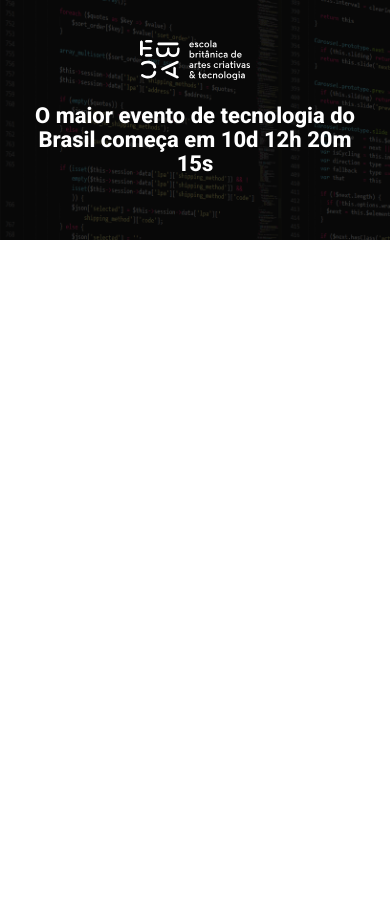
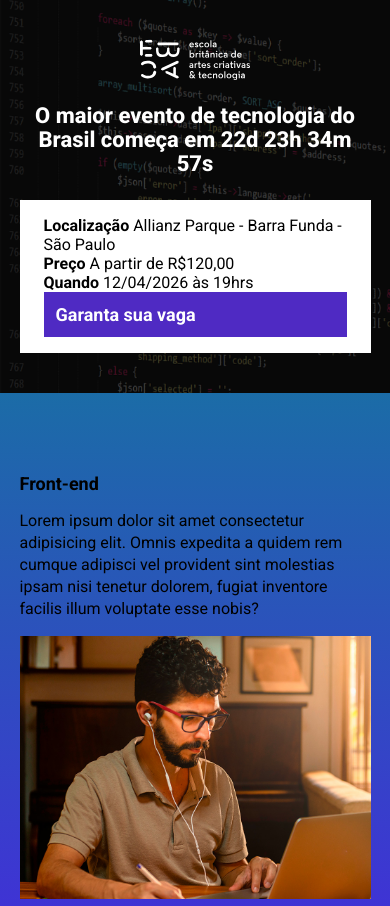
Before and after one commit to marielikaspar/ebac_tech_talks, a website built with Parcel: page src/index.html in a window 390 px wide. Shown: the top 906 px of the page. Before the commit the page ends 844 px from the top, so only its background shows below. Built offline with nearby package versions, Linux system fonts and the light colour scheme.

Commit message:
criando a contagem regressiva

```diff
--- a/package.json
+++ b/package.json
@@ -4,6 +4,7 @@
   "description": "",
   "scripts": {
     "dev": "parcel src/index.html src/styles/main.scss src/scripts/main.js",
+    "build": "parcel build src/index.html",
     "test": "echo \"Error: no test specified\" && exit 1"
   },
   "keywords": [],
--- a/src/index.html
+++ b/src/index.html
@@ -8,18 +8,79 @@
 <link rel="preconnect" href="https://fonts.gstatic.com" crossorigin>
 <link href="https://fonts.googleapis.com/css2?family=Roboto:ital,wght@0,100..900;1,100..900&display=swap" rel="stylesheet">
     <link rel="stylesheet" href="styles/main.scss">
+      <link rel="stylesheet" href="https://unpkg.com/aos@next/dist/aos.css" />
 </head>
 <body>
     <header class="hero">
         <div class="container">
             <img class="hero__logo" src="./images/ebac_logo.svg" alt="EBAC">
             <p class="hero__text">
-                O maior evento de tecnologia do Brasil começa em 10d 12h 20m 15s
+                O maior evento de tecnologia do Brasil começa em <span id="contador"></span>
             </p>
+            <div class="infos-bar">
+                <ul class="infos-bar__infos">
+                    <li class="infos-bar__infos__item">
+                        <b>Localização</b>
+                        Allianz Parque - Barra Funda - São Paulo
+                    </li>
+                    <li class="infos-bar__infos__item">
+                        <b>Preço</b>
+                        A partir de R$120,00
+                    </li>
+                    <li class="infos-bar__infos__item">
+                        <b>Quando</b>
+                        12/04/2026 às 19hrs
+                    </li>
+                </ul>
 
+                <a href="#" class="button button--primary">
+                    Garanta sua vaga
+                </a>
+            </div>
         </div>
     </header>
 
+    <section class="event event--frontend">
+        <div class="container" data-aos="fade-right">
+            <div class="event__details">
+                <h2 class="event__details__title">Front-end</h2>
+                <p class="event__details__description">Lorem ipsum dolor sit amet consectetur adipisicing elit. Omnis expedita a quidem rem cumque adipisci vel provident sint molestias ipsam nisi tenetur dolorem, fugiat inventore facilis illum voluptate esse nobis?</p>
+            </div>
+            <img class="event__image" src="./images/frontend.png" alt="front-end">
+        </div>
+    </section>
+
+    <section class="event event--ui-ux event--image-left">
+        <div class="container" data-aos="fade-left">
+            <div class="event__details">
+                <h2 class="event__details__title">UI/UX</h2>
+                <p class="event__details__description">Lorem ipsum dolor sit amet consectetur adipisicing elit. Omnis expedita a quidem rem cumque adipisci vel provident sint molestias ipsam nisi tenetur dolorem, fugiat inventore facilis illum voluptate esse nobis?</p>
+            </div>
+            <img class="event__image" src="./images/ui-ux.png" alt="front-end">
+        </div>
+    </section>
+
+    <section class="event event--data-science">
+        <div class="container" data-aos="fade-right">
+            <div class="event__details">
+                <h2 class="event__details__title">Data Science</h2>
+                <p class="event__details__description">Lorem ipsum dolor sit amet consectetur adipisicing elit. Omnis expedita a quidem rem cumque adipisci vel provident sint molestias ipsam nisi tenetur dolorem, fugiat inventore facilis illum voluptate esse nobis?</p>
+            </div>
+            <img class="event__image" src="./images/data.png" alt="front-end">
+        </div>
+    </section>
+
+    <section class="event event--backend event--image-left">
+        <div class="container" data-aos="fade-left">
+            <div class="event__details">
+                <h2 class="event__details__title">Backend</h2>
+                <p class="event__details__description">Lorem ipsum dolor sit amet consectetur adipisicing elit. Omnis expedita a quidem rem cumque adipisci vel provident sint molestias ipsam nisi tenetur dolorem, fugiat inventore facilis illum voluptate esse nobis?</p>
+            </div>
+            <img class="event__image" src="./images/backend.png" alt="front-end">
+        </div>
+    </section>
+
 </body>
+<script src="https://unpkg.com/aos@next/dist/aos.js"></script>
 <script src="./scripts/main.js"></script>
 </html>
--- a/src/scripts/main.js
+++ b/src/scripts/main.js
@@ -0,0 +1,27 @@
+AOS.init();
+
+const dataDoEvento = new Date("Apr 12, 2026 19:00:00");
+const timeStampDoEvento = dataDoEvento.getTime();
+
+const contaAsHoras = setInterval(function() {
+    const agora = new Date();
+    const timeStampAtual = agora.getTime();
+
+    const distanciaAteOEvento = timeStampDoEvento - timeStampAtual;
+
+    const diaEmMs = 1000 * 60 * 60 * 24;
+    const horaEmMs = 1000 * 60 * 60;
+    const minutoEmMs = 1000 * 60;
+
+    const diasAteOEvento = Math.floor(distanciaAteOEvento / diaEmMs);
+    const horasAteOEvento = Math.floor((distanciaAteOEvento % diaEmMs) / horaEmMs);
+    const minutosAteOEvento = Math.floor((distanciaAteOEvento % horaEmMs) /minutoEmMs);
+    const segundosAteOEvento = Math.floor((distanciaAteOEvento % minutoEmMs) / 1000);
+
+    document.getElementById('contador').innerHTML = `${diasAteOEvento}d ${horasAteOEvento}h ${minutosAteOEvento}m ${segundosAteOEvento}s`;
+
+    if(distanciaAteOEvento < 0) {
+        clearInterval(contaAsHoras);
+        document.getElementById('contador').innerHTML = 'Evento Expirado';
+    }
+}, 1000);
--- /dev/null
+++ b/src/styles/_event.scss
@@ -0,0 +1,60 @@
+@use "variables";
+
+.event {
+    padding: 80px 0;
+
+    &--frontend {
+         background-image: linear-gradient( variables.$blue1, variables.$blue2);
+    }
+    &--ui-ux {
+         background-image: linear-gradient( variables.$blue2, variables.$pink);
+    }
+    &--data-science {
+         background-image: linear-gradient( variables.$pink, variables.$yellow);
+    }
+    &--backend {
+         background-image: linear-gradient( variables.$yellow, variables.$pink);
+    }
+    &--image-left {
+        .container{
+            flex-direction: row-reverse;
+        }
+    }
+
+    .container {
+        display: flex;
+        gap: 40px;
+    }
+
+    &__image {
+        max-width: 360px;
+    }
+
+    &__details {
+
+        &__title {
+            font-size: 18px;
+            font-weight: bold;
+            margin-bottom: 16px;
+        }
+
+        &__description {
+            line-height: 22px;
+        }
+    }
+
+    @media (max-width: 640px) {
+        .container {
+            display: block;
+        }
+
+        &__image {
+            width: 100%;
+        }
+
+        &__details {
+            margin-right: 0;
+            margin-bottom: 16px;
+        }
+    }
+}
--- a/src/styles/_hero.scss
+++ b/src/styles/_hero.scss
@@ -1,3 +1,5 @@
+@use "./variables";
+
 .hero {
     padding-top: 64px;
     padding-bottom: 100px;
@@ -16,7 +18,7 @@
         left: 0;
         width: 100%;
         height: 100%;
-        background-color: #000;
+        background-color: variables.$secondaryTextColor;
         content: '';
         opacity: 0.7;
     }
@@ -29,6 +31,7 @@
         line-height: 56px;
         font-weight: 800;
         text-align: center;
+        color: variables.$textColor;
     }
 
     &__logo {
@@ -48,6 +51,6 @@
             font-size: 22px;
             line-height: 24px;
             margin: 24px 0;
-        }
+         }
     }
 }
--- /dev/null
+++ b/src/styles/_variables.scss
@@ -0,0 +1,9 @@
+
+$textColor: #fff;
+$secondaryTextColor: #000;
+
+$blue1:#1B6CA7;
+$blue2: #442BDB;
+$pink: #89223B;
+$yellow: #9C791D;
+$purple: #4F2AC3;
--- /dev/null
+++ b/src/styles/components/_buttons.scss
@@ -0,0 +1,29 @@
+@use "../variables";
+
+.button {
+    padding: 12px;
+    font-size: 18px;
+    font-weight: bold;
+    text-decoration: none;
+    text-align: center;
+    white-space: nowrap;
+
+    &--primary {
+        color: variables.$textColor;
+        background-color: variables.$purple;
+    }
+
+     @media (max-width: 640px) {
+        display: flex;
+        width: 100%;
+        align-items: center;
+
+    }
+
+    @media (max-width: 1024px) {
+        display: flex;
+        align-items: center;
+
+    }
+
+}
--- /dev/null
+++ b/src/styles/components/_infos_bar.scss
@@ -0,0 +1,43 @@
+@use "../variables";
+
+.infos-bar {
+    padding: 16px 24px;
+    background-color: variables.$textColor;
+    display: flex;
+    justify-content: space-between;
+
+    &__infos {
+        display: flex;
+        gap: 40px;
+
+    }
+
+    &__item {
+        font-size: 14px;
+        color: variables.$secondaryTextColor;
+
+        b {
+            font-size: 18px;
+            display: block;
+            color: variables.$secondaryTextColor;
+        }
+    }
+
+    @media (max-width: 640px) {
+        display: block;
+
+        &__infos {
+            display: block;
+        }
+
+        &__item {
+            margin-bottom: 24px;
+        }
+    }
+
+    @media (max-width: 1024px) {
+        &__infos {
+            gap: 16px;
+        }
+    }
+}
--- a/src/styles/main.scss
+++ b/src/styles/main.scss
@@ -1,11 +1,16 @@
 @use "hero";
+@use "./components/infos_bar";
+@use "./components/buttons";
+@use "./event";
+@use "./variables";
 
 * {
     margin: 0;
     padding: 0;
     box-sizing: border-box;
     font-family:Roboto, sans-serif;
-    color: #fff;
+    //color: #000;
+    list-style: none;
 }
 
 .container {
```
